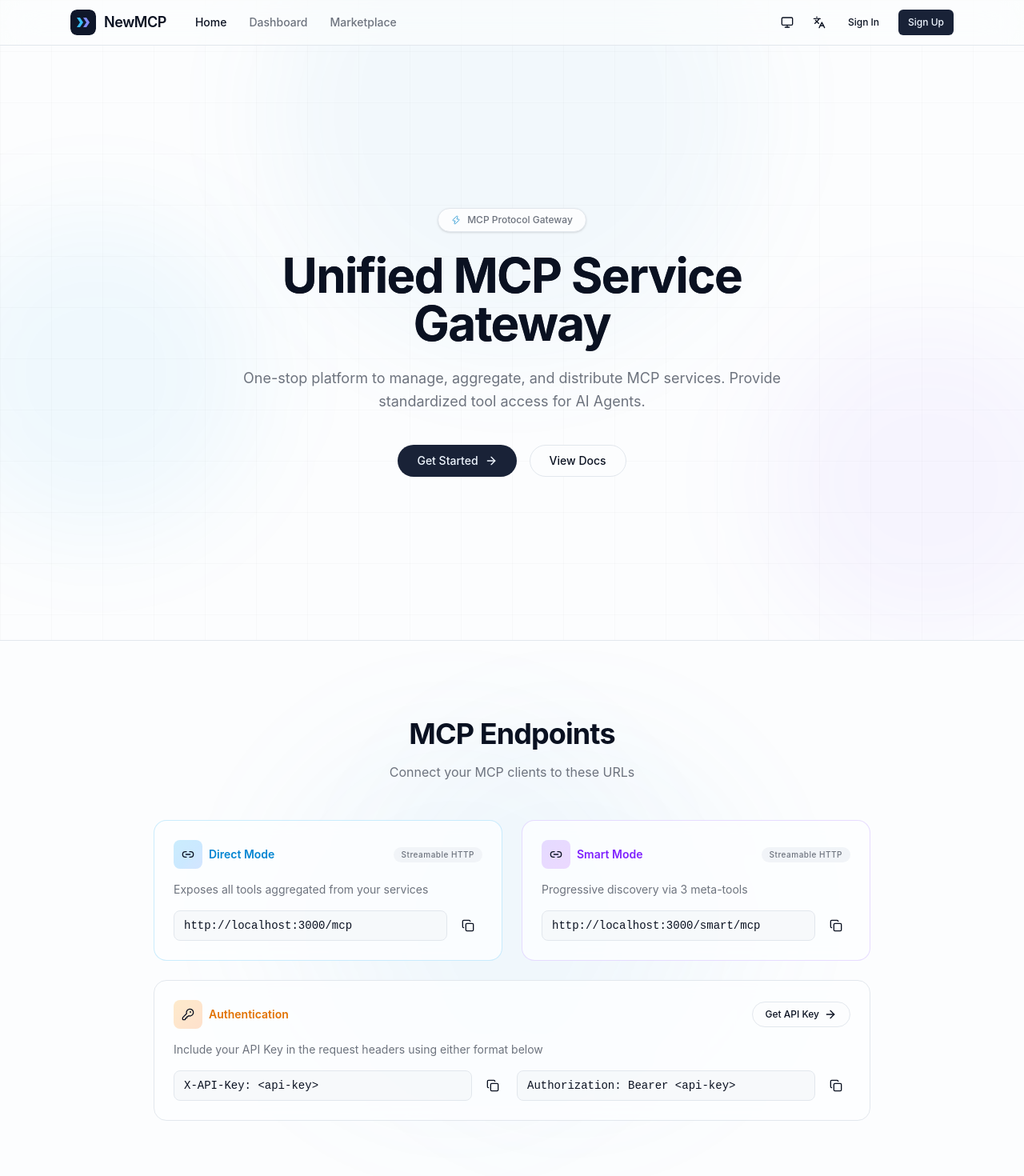
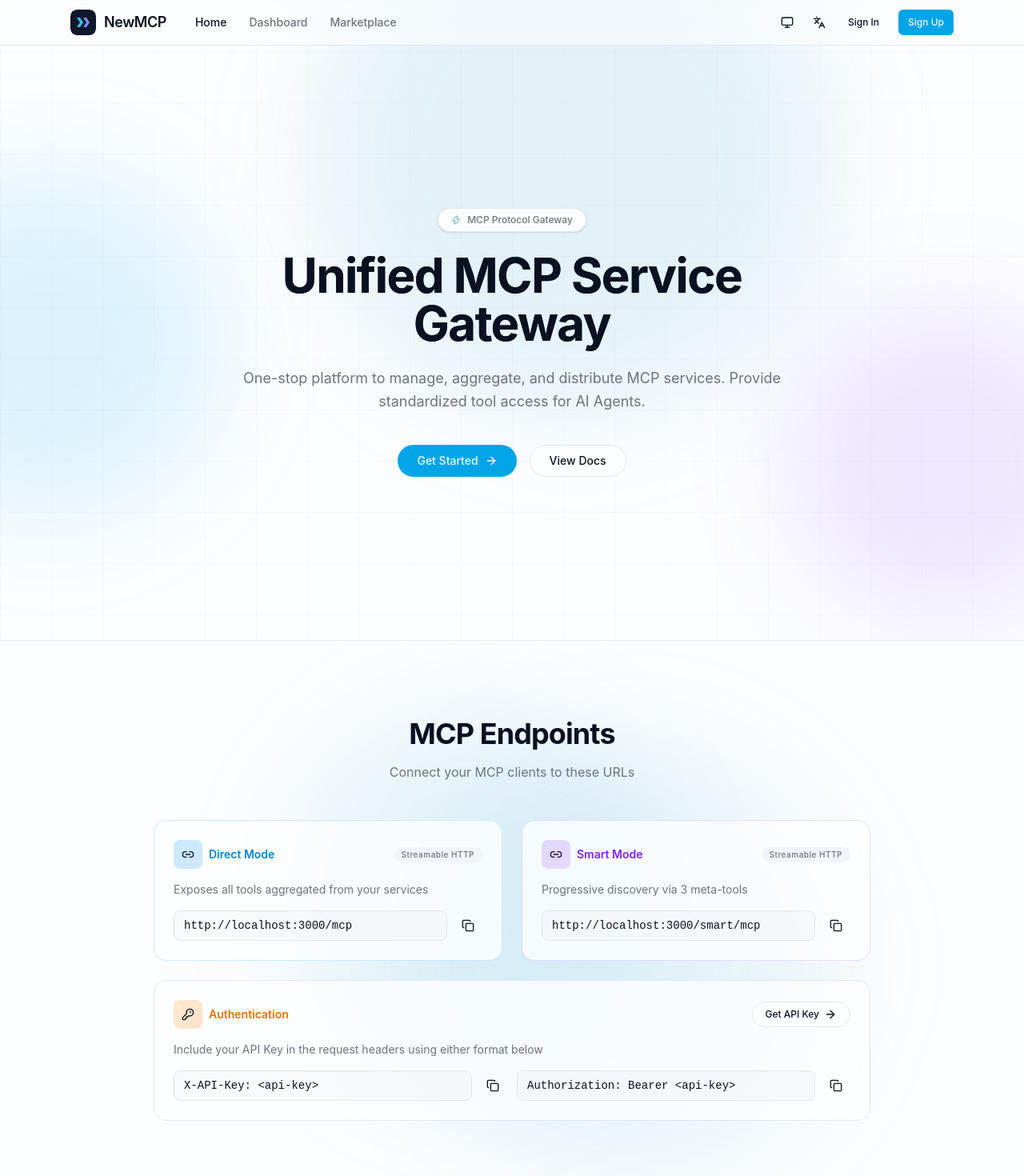
Before and after one commit to mujiajun-index/new-mcp, a React (Vite) app in the folder web/: page / in a window 1280 px wide. Shown: the top 1470 px of the page at 80% size. Built offline with nearby package versions, Linux system fonts and the light colour scheme; no server answers.

Commit message:
优化：首页样式

```diff
--- a/web/src/routes/index.tsx
+++ b/web/src/routes/index.tsx
@@ -209,9 +209,9 @@ function LandingPage() {
       <section className="relative flex min-h-svh flex-col items-center justify-center overflow-hidden px-6 pt-14">
         {/* Background decoration */}
         <div className="pointer-events-none absolute inset-0 overflow-hidden">
-          <div className="absolute -top-40 left-1/2 -translate-x-1/2 h-[600px] w-[600px] rounded-full bg-ring/5 blur-3xl" />
-          <div className="absolute top-1/3 -left-20 h-[400px] w-[400px] rounded-full bg-sky-500/5 blur-3xl" />
-          <div className="absolute top-1/2 -right-20 h-[400px] w-[400px] rounded-full bg-violet-500/5 blur-3xl" />
+          <div className="absolute -top-40 left-1/2 -translate-x-1/2 h-[600px] w-[600px] rounded-full bg-ring/13 blur-3xl animate-drift-1" />
+          <div className="absolute top-1/3 -left-20 h-[400px] w-[400px] rounded-full bg-sky-500/13 blur-3xl animate-drift-2" />
+          <div className="absolute top-1/2 -right-20 h-[400px] w-[400px] rounded-full bg-violet-500/13 blur-3xl animate-drift-3" />
           {/* Grid pattern */}
           <div className="absolute inset-0 bg-[linear-gradient(rgba(0,0,0,0.02)_1px,transparent_1px),linear-gradient(90deg,rgba(0,0,0,0.02)_1px,transparent_1px)] bg-[size:64px_64px] dark:bg-[linear-gradient(rgba(255,255,255,0.02)_1px,transparent_1px),linear-gradient(90deg,rgba(255,255,255,0.02)_1px,transparent_1px)]" />
         </div>
@@ -350,8 +350,8 @@ function EndpointsSection({ baseUrl }: { baseUrl: string }) {
     <section className="relative overflow-hidden border-t px-6 py-24">
       {/* Background decoration */}
       <div className="pointer-events-none absolute inset-0 overflow-hidden">
-        <div className="absolute top-1/2 left-1/4 -translate-y-1/2 h-[500px] w-[500px] rounded-full bg-ring/3 blur-3xl" />
-        <div className="absolute top-1/2 right-1/4 -translate-y-1/2 h-[500px] w-[500px] rounded-full bg-ring/3 blur-3xl" />
+        <div className="absolute top-1/2 left-1/4 -translate-y-1/2 h-[500px] w-[500px] rounded-full bg-ring/10 blur-3xl animate-drift-3" />
+        <div className="absolute top-1/2 right-1/4 -translate-y-1/2 h-[500px] w-[500px] rounded-full bg-ring/10 blur-3xl animate-drift-1" />
       </div>
 
       <div className="relative z-10 mx-auto max-w-4xl">
--- a/web/src/styles/index.css
+++ b/web/src/styles/index.css
@@ -10,7 +10,7 @@
   --color-card-foreground: oklch(0.18 0.035 264.695);
   --color-popover: oklch(0.997 0.002 247.858);
   --color-popover-foreground: oklch(0.18 0.035 264.695);
-  --color-primary: oklch(0.255 0.042 265.755);
+  --color-primary: oklch(0.68 0.15 236);
   --color-primary-foreground: oklch(0.97 0.014 254.604);
   --color-secondary: oklch(0.965 0.006 254.604);
   --color-secondary-foreground: oklch(0.255 0.042 265.755);
@@ -46,6 +46,9 @@
   --animate-slide-up: slide-up 0.3s cubic-bezier(0.16, 1, 0.3, 1) forwards;
   --animate-slide-down: slide-down 0.3s cubic-bezier(0.16, 1, 0.3, 1) forwards;
   --animate-fade-in: fade-in 0.4s ease-out forwards;
+  --animate-drift-1: drift-1 28s ease-in-out infinite;
+  --animate-drift-2: drift-2 36s ease-in-out infinite;
+  --animate-drift-3: drift-3 44s ease-in-out infinite;
 
   @keyframes appear {
     from { opacity: 0; transform: translateY(8px); }
@@ -62,6 +65,27 @@
   @keyframes fade-in {
     from { opacity: 0; }
     to { opacity: 1; }
+  }
+  /* Closed-loop drift paths (0% == 100%) with different durations so the blobs never look synchronized. */
+  @keyframes drift-1 {
+    0% { transform: translate(0, 0) scale(1); }
+    25% { transform: translate(85px, 60px) scale(1.08); }
+    50% { transform: translate(-60px, 92px) scale(0.96); }
+    75% { transform: translate(-92px, -52px) scale(1.05); }
+    100% { transform: translate(0, 0) scale(1); }
+  }
+  @keyframes drift-2 {
+    0% { transform: translate(0, 0) scale(1); }
+    25% { transform: translate(-92px, -60px) scale(1.1); }
+    50% { transform: translate(64px, -92px) scale(0.94); }
+    75% { transform: translate(92px, 52px) scale(1.06); }
+    100% { transform: translate(0, 0) scale(1); }
+  }
+  @keyframes drift-3 {
+    0% { transform: translate(0, 0) scale(1); }
+    33% { transform: translate(72px, -84px) scale(0.92); }
+    66% { transform: translate(-84px, 64px) scale(1.1); }
+    100% { transform: translate(0, 0) scale(1); }
   }
 }
 
```
